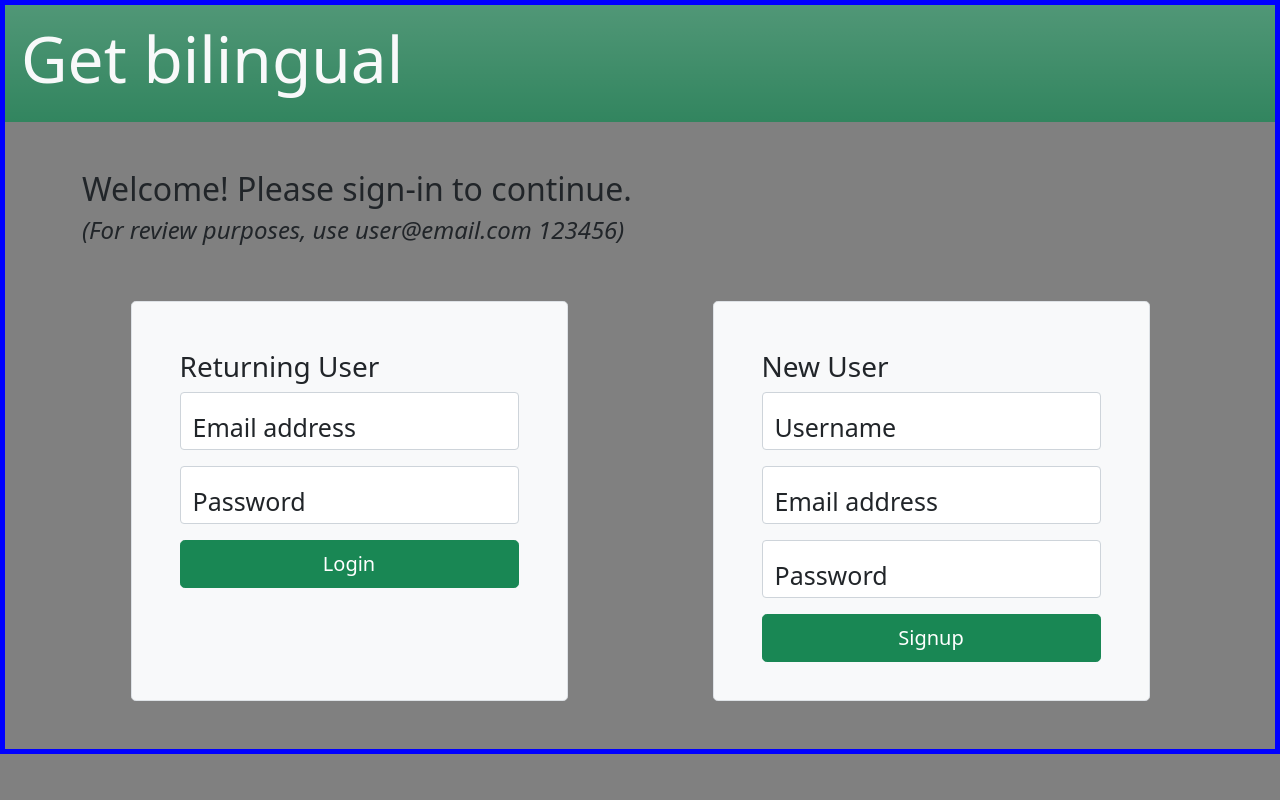
After one commit to bruno192000/project2, a Node project: template views/login.handlebars in a window 1280 px wide. The commit adds this page. Run offline with Node 20 templates, Linux system fonts and the light colour scheme; the template is opened without the code that fills it, so the values that code supplies are empty; some libraries are stand-ins or nearby versions.

Commit message:
adding handlebars

```diff
--- a/config/connection.js
+++ b/config/connection.js
@@ -15,7 +15,7 @@ else {
         {
             host: 'localhost',
             dialect: 'mysql',
-            port: 2000
+            port: 3306
         }
   );
 }
--- /dev/null
+++ b/controllers/api/index.js
@@ -0,0 +1,6 @@
+const router = require('express').Router();
+const apiRoutes = require('.');
+
+router.use('/api', apiRoutes);
+
+module.exports = router;
--- /dev/null
+++ b/server.js
@@ -0,0 +1,45 @@
+const path = require('path');
+const express = require('express');
+const session = require('express-session');
+const exphbs = require('express-handlebars');
+const routes = require('./controllers/api');
+
+const sequelize = require('./config/connection');
+
+// Create a new sequelize store using the express-session package
+const SequelizeStore = require('connect-session-sequelize')(session.Store);
+
+const app = express();
+const PORT = process.env.PORT || 3003;
+console.log(process.env);
+
+
+
+// Session
+const sess = {
+  secret: 'Super secret secret',
+  cookie: {},
+  resave: false,
+  saveUninitialized: true,
+  store: new SequelizeStore({
+    db: sequelize
+  })
+};
+
+// Middleware
+app.use(session(sess));
+
+app.engine('handlebars', hbs.engine);
+app.set('view engine', 'handlebars');
+
+app.use(express.json());
+app.use(express.urlencoded({ extended: true }));
+app.use(express.static(path.join(__dirname, 'public')));
+
+// Routes
+app.use(routes);
+
+// Initialize Server
+sequelize.sync({ force: false }).then(() => {
+  app.listen(PORT, () => console.log('Now listening'));
+});
--- /dev/null
+++ b/views/layouts/main.handlebars
@@ -0,0 +1,55 @@
+<!DOCTYPE html>
+<html lang="en">
+
+<head>
+  <meta charset="UTF-8">
+  <meta name="viewport" content="width=device-width, initial-scale=1.0">
+  <title>Get bilingual</title>
+  <link href="https://cdn.jsdelivr.net/npm/bootstrap@5.1.0/dist/css/bootstrap.min.css" rel="stylesheet" integrity="sha384-KyZXEAg3QhqLMpG8r+8fhAXLRk2vvoC2f3B09zVXn8CA5QIVfZOJ3BCsw2P0p/We" crossorigin="anonymous">
+  <link rel="stylesheet" href="/css/style.css">
+</head>
+
+<body>
+  {{!-- Header --}}
+  <header class="display-flex justify-space-between align-center p-2 text-light bg-success bg-gradient" style="--bs-bg-opacity: .75">
+
+    <h1 class=" p-2" style="font-size: 48pt"> Get bilingual </h1>
+
+  <ul class="nav nav-pills justify-content-end">
+    {{#if logged_in}}
+    <li class="nav-item p-1" id="home-button" style="width: 150px">
+      <a class="nav-link active btn" id="home" aria-current="page" href="#" >Home</a>
+    </li>
+
+    <li class="nav-item p-1"  id="dashboard-button" style="width: 150px">
+      <a class="nav-link active btn" id="dashboard" aria-current="page" href="#" >Dashboard</a>
+    </li>
+
+    <li class="nav-item p-1" style="width: 150px">
+      <a class="nav-link active btn" id="logout" aria-current="page" href="#" >Logout</a>
+    </li>
+    <script src="/js/navigation.js"></script>
+    {{/if}}
+
+  </ul>
+
+</header>
+
+{{!-- Body --}}
+  <main class="container container-fluid mt-5">
+     {{{ body }}}
+  </main>
+
+{{!-- Footer --}}
+  <footer>
+
+  </footer>
+
+    <!-- Only include the logout script if the user is logged in -->
+    {{#if logged_in}}
+    <script src="/js/logout.js"></script>
+    {{/if}}
+
+</body>
+
+</html>
--- /dev/null
+++ b/views/login.handlebars
@@ -0,0 +1,67 @@
+<h2>Welcome!  Please sign-in to continue.</h2>
+<h4 class="fst-italic">(For review purposes, use user@email.com  123456)</h4>
+<div class="row align-items-center g-lg-5 py-5">
+   <div class="col-md-10 mx-auto col-lg-5">
+
+      {{!-- Login Column--}}
+      <form class="form login-form">
+
+        <div class="p-4 p-md-5 border rounded-3 bg-light" style="height: 400px">
+
+          <h3> Returning User</h3>
+          {{!-- Returning User Email --}}
+          <div class="form-floating mb-3">
+            <input type="email" class="form-control form-input" id="email-login" placeholder="name@example.com">
+            <label for="email-login">Email address</label>
+          </div>
+
+          {{!-- Returning User Password --}}
+          <div class="form-floating mb-3">
+            <input type="password" class="form-control" id="password-login" placeholder="Password">
+            <label for="password-login">Password</label>
+          </div>
+
+          {{!-- Submit button --}}
+          <button class="w-100 btn btn-lg btn-success" type="submit">Login</button>
+
+        </div>
+
+    </form>
+  </div>
+
+  <div class="col-md-10 mx-auto col-lg-5">
+    {{!-- Sign-up Column--}}
+    <form class="form signup-form">
+
+      <div class="p-4 p-md-5 border rounded-3 bg-light" style="height: 400px">
+
+        <h3> New User</h3>
+        {{!-- New User Username --}}
+        <div class="form-floating mb-3">
+          <input type="username" class="form-control" id="username-signup" placeholder="username">
+          <label for="username-signup">Username</label>
+        </div>
+
+        {{!-- New User Email --}}
+        <div class="form-floating mb-3">
+          <input type="email" class="form-control form-input" id="email-signup" placeholder="name@example.com">
+          <label for="email-signup">Email address</label>
+        </div>
+
+        {{!-- New User Password --}}
+        <div class="form-floating mb-3">
+          <input type="password" class="form-control" id="password-signup" placeholder="Password">
+          <label for="password-signup">Password</label>
+        </div>
+
+        {{!-- Sign-up Button --}}
+        <button class="w-100 btn btn-lg btn-success" type="submit">Signup</button>
+
+      </div>
+
+    </form>
+  </div>
+
+</div>
+
+<script src="/js/login.js"></script>
```
Also changed, not shown: controllers/home-routes.js (added, +10 -0 lines), controllers/index.js (+28 -0 lines), package.json (added, +31 -0 lines), views/dashboard.handlebars (added, +23 -0 lines), views/editpost.handlebars (added, +24 -0 lines), views/homepage.handlebars (+38 -22 lines), views/newcomment.handlebars (added, +27 -0 lines), views/newpostview.handlebars (added, +20 -0 lines), views/partials/blog-details.handlebars (added, +7 -0 lines), views/postpage.handlebars (added, +18 -0 lines), controllers/api/routes.js (added), 1 other file.
